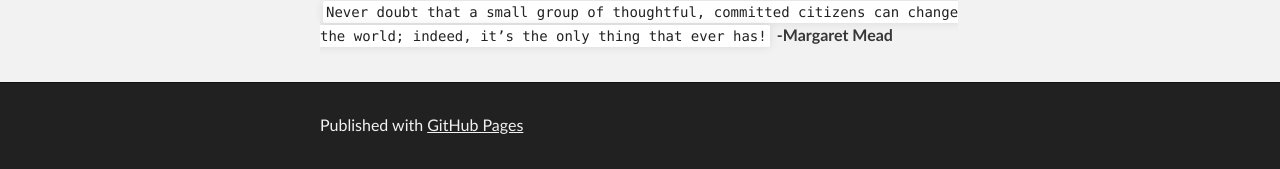
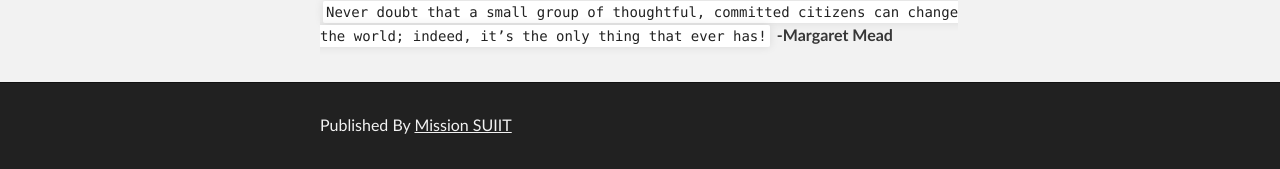
Before and after one commit to missionsuiit/missionsuiit.github.io, a Jekyll site: the page built from index.md, in a window 1280 px wide. Shown: the part 820-989 px from the top of the page. Built offline with Jekyll 4.4.1, drawn with Linux system fonts in a browser that asks for light colours.

Commit message:
Update default.html

```diff
--- a/_layouts/default.html
+++ b/_layouts/default.html
@@ -44,7 +44,7 @@
         {% if site.github.is_project_page %}
         <p class="copyright">{{ site.title | default: site.github.repository_name }} maintained by <a href="{{ site.github.owner_url }}">{{ site.github.owner_name }}</a></p>
         {% endif %}
-        <p>Published with <a href="https://pages.github.com">GitHub Pages</a></p>
+        <p>Published By <a href="https://missionsuiit.github.io/">Mission SUIIT</a></p>
       </footer>
     </div>
 
```
